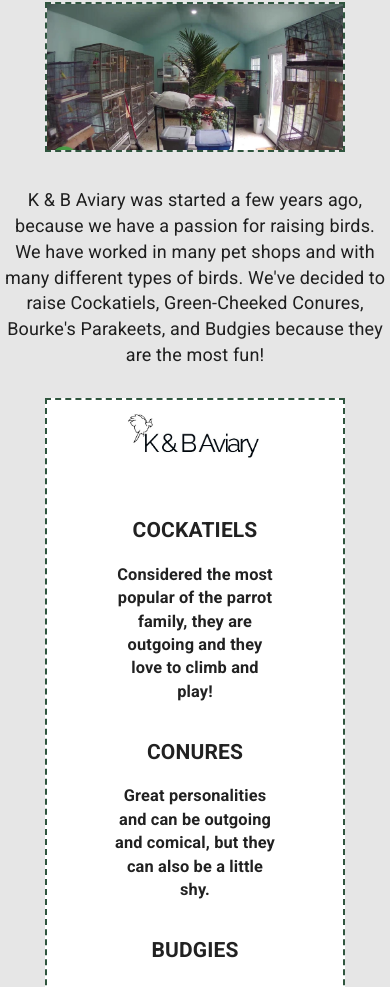
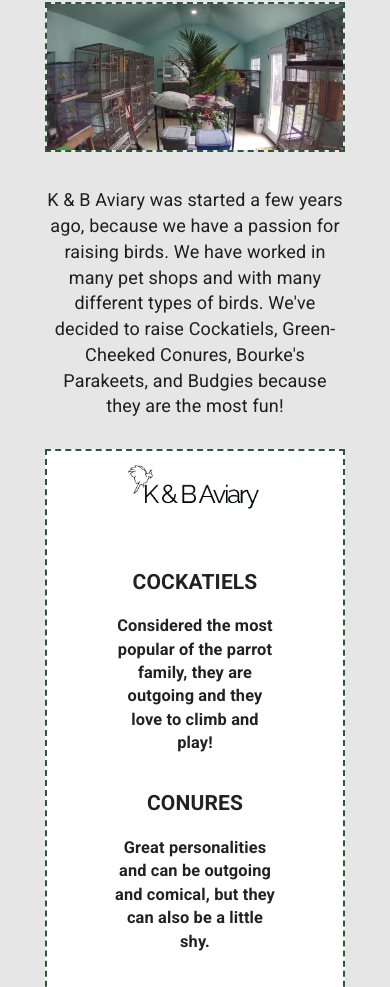
Before and after one commit to deegrams221/k-b_aviary, a React (Create React App) app: page / in a window 390 px wide. Shown: the part 741-1728 px from the top of the page. Built offline with nearby package versions, Linux system fonts and the light colour scheme.

Commit message:
fixed mobile view for about section

```diff
--- a/src/App.css
+++ b/src/App.css
@@ -260,6 +260,10 @@ h3 {
     max-width: 300px;
   }
 
+  .content>.about>p{
+    max-width: 300px;
+  }
+
   .content>.container>.subcontainer {
     max-width: 300px;
     display: flex;
```
